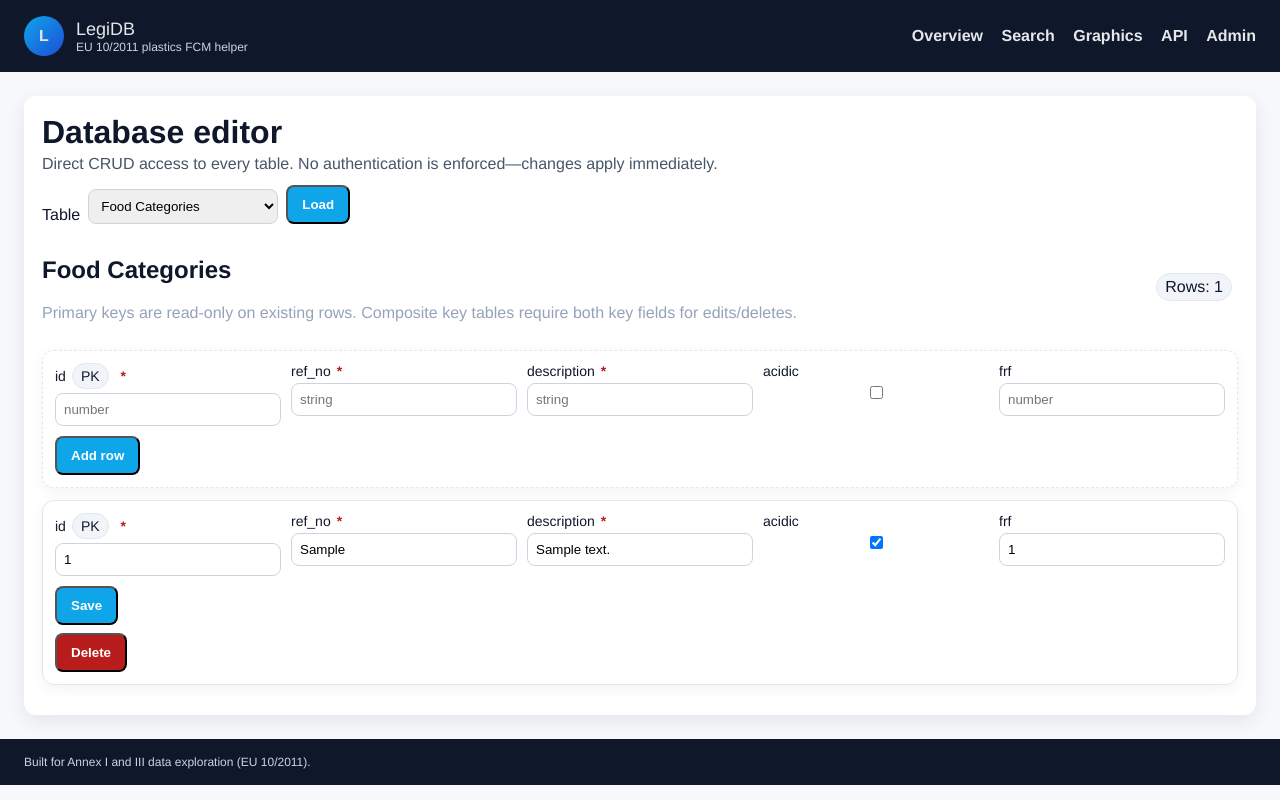
After one commit to chemonke/legidb, a Flask app: page /editor in a window 1280 px wide. The commit adds this page. Run offline with Flask 3, Linux system fonts and the light colour scheme; tables that the repository leaves empty hold one stand-in row (values such as "Sample post"); parts of the project's set-up code (start-up, migrations or seed data) failed here and were passed over.

Commit message:
slopslop

```diff
--- a/app/routes.py
+++ b/app/routes.py
@@ -1,14 +1,125 @@
+from collections import OrderedDict
 from flask import Blueprint, current_app, render_template, request
 from sqlalchemy import or_, select
+from sqlalchemy.exc import SQLAlchemyError
 from sqlalchemy.orm import selectinload
 
-from .models import Food, FoodCategory, Simulant, SmEntry, Substance
+from .models import (
+    Annex1GroupRestriction,
+    Food,
+    FoodCategory,
+    FoodCategorySimulant,
+    Simulant,
+    SmCondition,
+    SmEntry,
+    SmEntryGroupRestriction,
+    SmEntryLimit,
+    Substance,
+)
 
 pages_bp = Blueprint("pages", __name__)
 
 
 def _get_session():
     return current_app.session
+
+
+TABLE_CONFIG = OrderedDict(
+    [
+        ("food_categories", {"model": FoodCategory, "label": "Food Categories"}),
+        ("foods", {"model": Food, "label": "Foods"}),
+        ("simulants", {"model": Simulant, "label": "Simulants"}),
+        (
+            "food_category_simulants",
+            {"model": FoodCategorySimulant, "label": "Food ↔ Simulant links"},
+        ),
+        ("substances", {"model": Substance, "label": "Substances"}),
+        ("sm_entries", {"model": SmEntry, "label": "SM Entries"}),
+        ("sm_entry_limits", {"model": SmEntryLimit, "label": "SM Entry Limits"}),
+        (
+            "annex1_group_restrictions",
+            {"model": Annex1GroupRestriction, "label": "Annex I group restrictions"},
+        ),
+        (
+            "sm_entry_group_restrictions",
+            {"model": SmEntryGroupRestriction, "label": "SM entry ↔ group links"},
+        ),
+        ("sm_conditions", {"model": SmCondition, "label": "SM conditions"}),
+    ]
+)
+
+
+def _describe_columns(model):
+    columns = []
+    for col in model.__table__.columns:
+        col_type = col.type.__class__.__name__.lower()
+        enum_values = []
+        if hasattr(col.type, "enum_class"):
+            enum_values = [e.value for e in col.type.enum_class]
+            col_type = "enum"
+        elif col_type in ("boolean", "bool"):
+            col_type = "bool"
+        elif col_type in ("integer", "numeric"):
+            col_type = "number"
+        columns.append(
+            {
+                "name": col.name,
+                "pk": col.primary_key,
+                "nullable": col.nullable,
+                "type": col_type,
+                "enum_values": enum_values,
+            }
+        )
+    return columns
+
+
+def _row_to_dict(obj):
+    row = {}
+    for col in obj.__table__.columns:
+        value = getattr(obj, col.name)
+        if hasattr(value, "value"):
+            value = value.value
+        row[col.name] = value
+    return row
+
+
+def _parse_value(col, form):
+    raw = form.get(col.name)
+    if hasattr(col.type, "enum_class"):
+        if raw in (None, ""):
+            return None
+        return col.type.enum_class(raw)
+    if col.type.__class__.__name__.lower() in ("boolean", "bool"):
+        return raw in ("1", "true", "on", "yes", "True")
+    if raw in (None, ""):
+        return None
+    col_type = col.type.__class__.__name__.lower()
+    if col_type == "integer":
+        return int(raw)
+    if col_type == "numeric":
+        return float(raw)
+    return raw
+
+
+def _assign_fields(obj, form, include_pk=False):
+    for col in obj.__table__.columns:
+        if col.primary_key and not include_pk:
+            continue
+        # For booleans unchecked checkboxes won't post; treat missing as False.
+        if col.type.__class__.__name__.lower() in ("boolean", "bool") and col.name not in form:
+            setattr(obj, col.name, False)
+            continue
+        if col.name not in form:
+            continue
+        setattr(obj, col.name, _parse_value(col, form))
+
+
+def _pk_identity(model, form):
+    keys = [col for col in model.__table__.columns if col.primary_key]
+    values = [_parse_value(col, form) for col in keys]
+    if len(values) == 1:
+        return values[0]
+    return tuple(values)
 
 
 @pages_bp.route("/")
@@ -87,3 +198,60 @@ def charts():
 @pages_bp.route("/api")
 def api_docs():
     return render_template("api.html")
+
+
+@pages_bp.route("/editor", methods=["GET", "POST"])
+def editor():
+    session = _get_session()
+    table_key = request.values.get("table") or next(iter(TABLE_CONFIG.keys()))
+    table_cfg = TABLE_CONFIG.get(table_key) or TABLE_CONFIG[next(iter(TABLE_CONFIG.keys()))]
+
+    message = None
+    error = None
+
+    if request.method == "POST":
+        table_key = request.form.get("table", table_key)
+        table_cfg = TABLE_CONFIG.get(table_key) or table_cfg
+        model = table_cfg["model"]
+        action = request.form.get("action")
+        try:
+            if action == "create":
+                obj = model()
+                _assign_fields(obj, request.form, include_pk=True)
+                session.add(obj)
+                session.commit()
+                message = f"Created new row in {table_cfg['label']}."
+            elif action == "update":
+                ident = _pk_identity(model, request.form)
+                obj = session.get(model, ident)
+                if not obj:
+                    raise ValueError("Row not found for update.")
+                _assign_fields(obj, request.form, include_pk=False)
+                session.commit()
+                message = f"Updated row in {table_cfg['label']}."
+            elif action == "delete":
+                ident = _pk_identity(model, request.form)
+                obj = session.get(model, ident)
+                if obj:
+                    session.delete(obj)
+                    session.commit()
+                    message = f"Deleted row from {table_cfg['label']}."
+                else:
+                    raise ValueError("Row not found for delete.")
+        except (SQLAlchemyError, ValueError) as exc:
+            session.rollback()
+            error = str(exc)
+
+    model = table_cfg["model"]
+    columns = _describe_columns(model)
+    rows = [_row_to_dict(obj) for obj in session.query(model).all()]
+
+    return render_template(
+        "editor.html",
+        tables=TABLE_CONFIG,
+        table_key=table_key,
+        columns=columns,
+        rows=rows,
+        message=message,
+        error=error,
+    )
--- a/static/style.css
+++ b/static/style.css
@@ -136,6 +136,82 @@ footer {
   padding: 12px;
   box-shadow: 0 6px 20px rgba(15, 23, 42, 0.08);
 }
+.editor-picker {
+  display: flex;
+  gap: 8px;
+  align-items: flex-end;
+  margin-bottom: 12px;
+}
+.editor-picker select, .editor-picker input {
+  padding: 8px;
+  border: 1px solid #cbd5e1;
+  border-radius: 8px;
+}
+.row-card {
+  background: white;
+  border: 1px solid #e2e8f0;
+  border-radius: 12px;
+  padding: 12px;
+  margin-bottom: 12px;
+  box-shadow: 0 4px 14px rgba(15, 23, 42, 0.05);
+}
+.row-form {
+  display: grid;
+  grid-template-columns: repeat(auto-fit, minmax(200px, 1fr));
+  gap: 10px;
+}
+.row-form label {
+  display: flex;
+  flex-direction: column;
+  gap: 4px;
+  font-size: 14px;
+  color: #0f172a;
+}
+.row-form input[type="text"],
+.row-form select {
+  padding: 8px;
+  border: 1px solid #cbd5e1;
+  border-radius: 8px;
+}
+.label-head {
+  display: flex;
+  gap: 6px;
+  align-items: center;
+}
+.row-actions {
+  grid-column: 1 / -1;
+  display: flex;
+  gap: 8px;
+  align-items: center;
+}
+.button.danger { background: #b91c1c; }
+.inline-delete {
+  margin-top: 8px;
+  display: inline-flex;
+}
+.create-card { border-style: dashed; }
+.callout {
+  padding: 10px 12px;
+  border-radius: 10px;
+  margin: 10px 0;
+}
+.callout.success {
+  background: #ecfdf3;
+  color: #0f5132;
+  border: 1px solid #bbf7d0;
+}
+.callout.danger {
+  background: #fef2f2;
+  color: #7f1d1d;
+  border: 1px solid #fecdd3;
+}
+.editor-head {
+  display: flex;
+  justify-content: space-between;
+  align-items: center;
+  margin: 12px 0;
+}
+.required { color: #b91c1c; font-weight: 700; }
 pre {
   background: #0f172a;
   color: #e5e7eb;
--- a/templates/base.html
+++ b/templates/base.html
@@ -21,6 +21,7 @@
       <a href="{{ url_for('pages.search') }}">Search</a>
       <a href="{{ url_for('pages.charts') }}">Graphics</a>
       <a href="{{ url_for('pages.api_docs') }}">API</a>
+      <a href="{{ url_for('admin.index') }}">Admin</a>
     </nav>
   </header>
 
--- /dev/null
+++ b/templates/editor.html
@@ -0,0 +1,111 @@
+{% extends "base.html" %}
+
+{% block content %}
+<div class="section">
+  <div class="section-header">
+    <h1>Database editor</h1>
+    <p>Direct CRUD access to every table. No authentication is enforced—changes apply immediately.</p>
+  </div>
+
+  <form method="get" class="editor-picker">
+    <label for="table">Table</label>
+    <select id="table" name="table">
+      {% for key, cfg in tables.items() %}
+        <option value="{{ key }}" {% if key == table_key %}selected{% endif %}>{{ cfg.label }}</option>
+      {% endfor %}
+    </select>
+    <button type="submit" class="button">Load</button>
+  </form>
+
+  {% if message %}
+    <div class="callout success">{{ message }}</div>
+  {% endif %}
+  {% if error %}
+    <div class="callout danger">{{ error }}</div>
+  {% endif %}
+
+  <div class="editor-head">
+    <div>
+      <h2>{{ tables[table_key].label }}</h2>
+      <p class="muted">Primary keys are read-only on existing rows. Composite key tables require both key fields for edits/deletes.</p>
+    </div>
+    <div class="pill tight">Rows: {{ rows|length }}</div>
+  </div>
+
+  <div class="row-card create-card">
+    <form method="post" class="row-form">
+      <input type="hidden" name="table" value="{{ table_key }}">
+      <input type="hidden" name="action" value="create">
+      {% for col in columns %}
+        <label>
+          <div class="label-head">
+            <span>{{ col.name }}</span>
+            {% if col.pk %}<span class="pill tight">PK</span>{% endif %}
+            {% if not col.nullable %}<span class="required">*</span>{% endif %}
+          </div>
+          {% if col.type == "bool" %}
+            <input type="hidden" name="{{ col.name }}" value="0">
+            <input type="checkbox" name="{{ col.name }}" value="1">
+          {% elif col.type == "enum" %}
+            <select name="{{ col.name }}">
+              <option value=""></option>
+              {% for val in col.enum_values %}
+                <option value="{{ val }}">{{ val }}</option>
+              {% endfor %}
+            </select>
+          {% else %}
+            <input type="text" name="{{ col.name }}" placeholder="{{ col.type }}">
+          {% endif %}
+        </label>
+      {% endfor %}
+      <div class="row-actions">
+        <button type="submit" class="button">Add row</button>
+      </div>
+    </form>
+  </div>
+
+  {% for row in rows %}
+    <div class="row-card">
+      <form method="post" class="row-form">
+        <input type="hidden" name="table" value="{{ table_key }}">
+        <input type="hidden" name="action" value="update">
+        {% for col in columns %}
+          <label>
+            <div class="label-head">
+              <span>{{ col.name }}</span>
+              {% if col.pk %}<span class="pill tight">PK</span>{% endif %}
+              {% if not col.nullable %}<span class="required">*</span>{% endif %}
+            </div>
+            {% if col.type == "bool" %}
+              <input type="hidden" name="{{ col.name }}" value="0">
+              <input type="checkbox" name="{{ col.name }}" value="1" {% if row[col.name] %}checked{% endif %}>
+            {% elif col.type == "enum" %}
+              <select name="{{ col.name }}" {% if col.pk %}readonly{% endif %}>
+                <option value=""></option>
+                {% for val in col.enum_values %}
+                  <option value="{{ val }}" {% if row[col.name] == val %}selected{% endif %}>{{ val }}</option>
+                {% endfor %}
+              </select>
+            {% else %}
+              <input type="text" name="{{ col.name }}" value="{{ row[col.name] if row[col.name] is not none else '' }}" {% if col.pk %}readonly{% endif %}>
+            {% endif %}
+          </label>
+        {% endfor %}
+        <div class="row-actions">
+          <button type="submit" class="button">Save</button>
+        </div>
+      </form>
+      <form method="post" class="inline-delete">
+        <input type="hidden" name="table" value="{{ table_key }}">
+        <input type="hidden" name="action" value="delete">
+        {% for col in columns if col.pk %}
+          <input type="hidden" name="{{ col.name }}" value="{{ row[col.name] }}">
+        {% endfor %}
+        <button type="submit" class="button danger">Delete</button>
+      </form>
+    </div>
+  {% else %}
+    <p class="muted">No rows yet.</p>
+  {% endfor %}
+</div>
+{% endblock %}
```
Also changed, not shown: app/__init__.py (+35 -0 lines), app/models.py (+35 -10 lines), data/schema.sql (+7 -7 lines), README.md, 1 other file.
